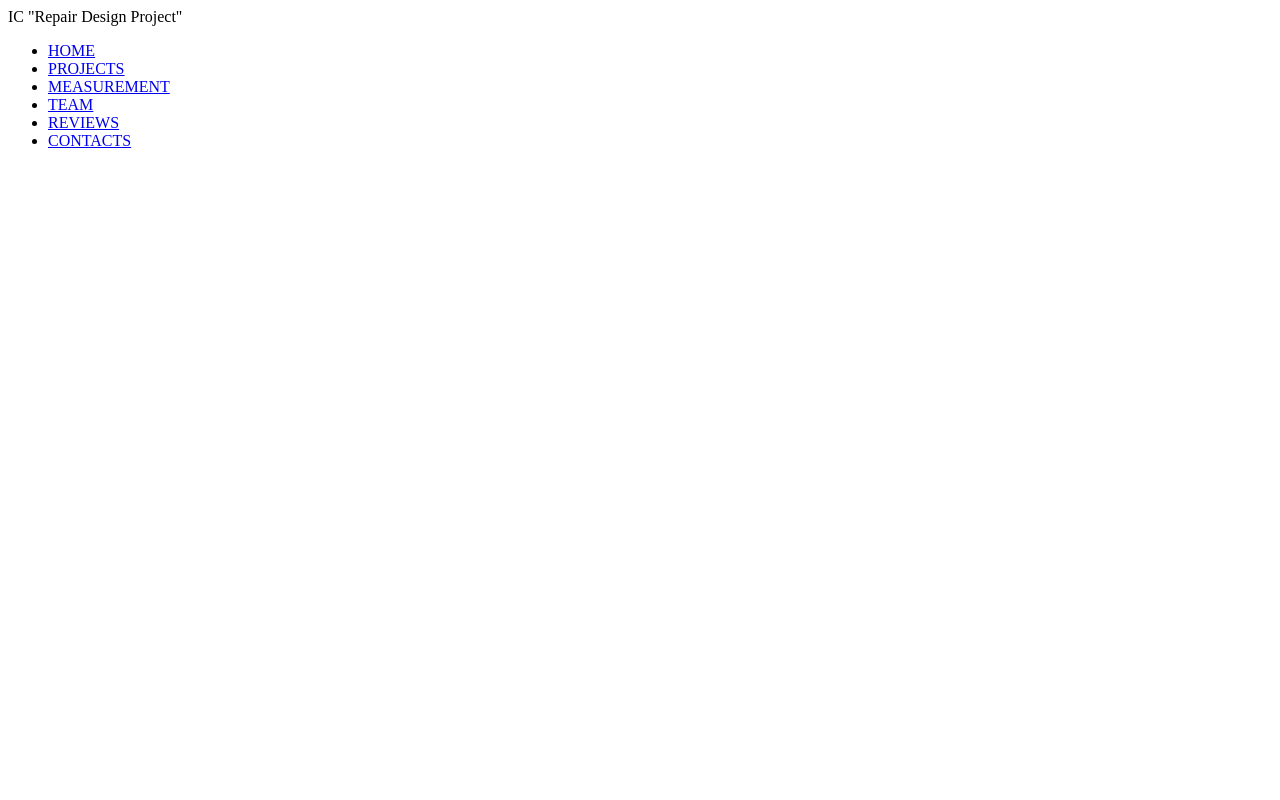
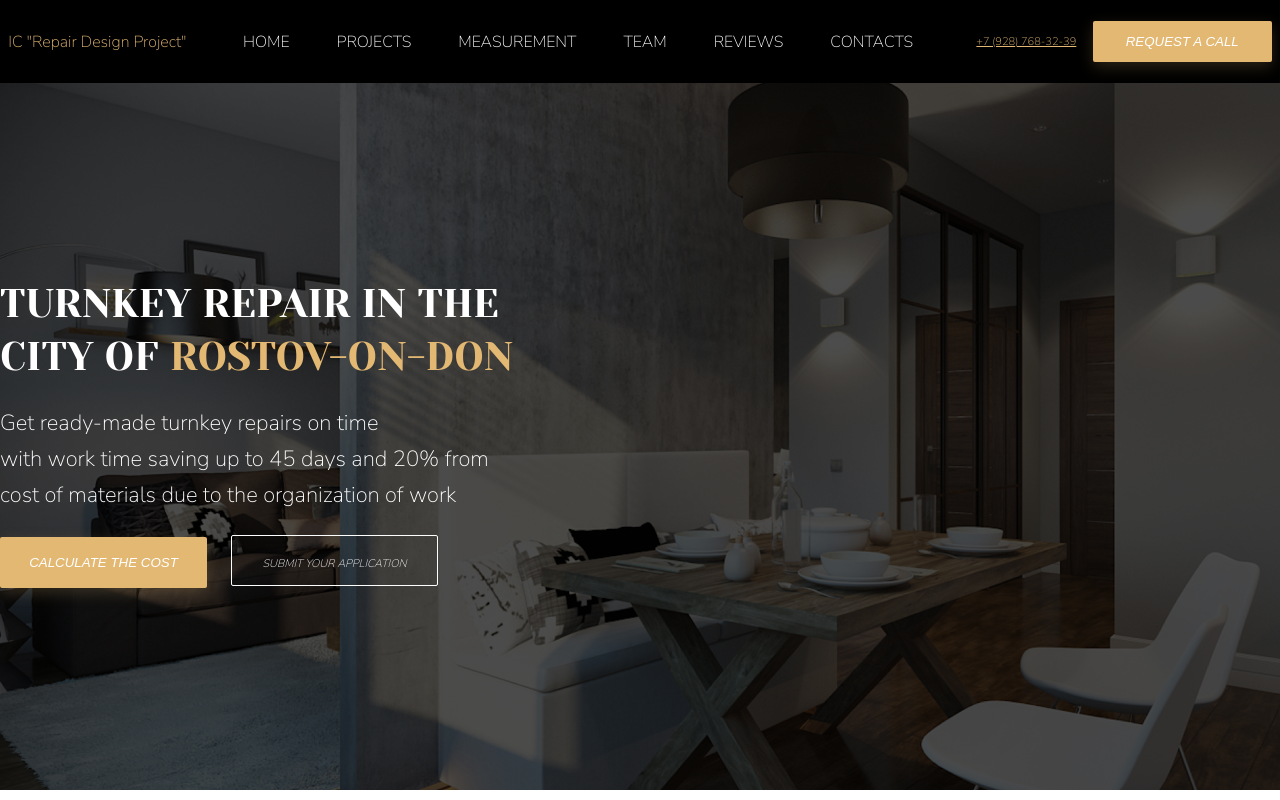
Before and after one commit to AlexRedov/LandingPage, a plain HTML site: page index.html in a window 1280 px wide. Drawn offline with Linux system fonts and the light colour scheme.

Commit message:
Create header and hero section

```diff
--- a/index.html
+++ b/index.html
@@ -5,24 +5,47 @@
     <meta http-equiv="X-UA-Compatible" content="IE=edge">
     <meta name="viewport" content="width=device-width, initial-scale=1.0">
     <link rel="stylesheet" href="./styles/style.css">
+    <link href="https://fonts.googleapis.com/css2?family=Nunito+Sans:wght@200&display=swap" rel="stylesheet">
+    <link href="https://fonts.googleapis.com/css2?family=Yeseva+One&display=swap" rel="stylesheet">
     <title>Document</title>
 </head>
 <body>
     <header class="header">
-        <div class="logo">
-            IC "Repair Design Project"
+        <div class="container header_content">
+            <div class="logo">
+                IC "Repair Design Project"
+            </div>
+            <nav>
+                <ul  class="headernav">
+                    <li class="headernav__item"><a href="#">HOME</a></li>
+                    <li class="headernav__item"><a href="#">PROJECTS</a></li>
+                    <li class="headernav__item"><a href="#">MEASUREMENT</a></li>
+                    <li class="headernav__item"><a href="#">TEAM</a></li>
+                    <li class="headernav__item"><a href="#">REVIEWS</a></li>
+                    <li class="headernav__item"><a href="#">CONTACTS</a></li>
+                </ul>
+
+            </nav>
+            <p class="phone">+7 (928) 768-32-39 </p>
+            <button class="button">Request a call</button>
         </div>
-        <nav>
-            <ul>
-                <li><a href="#">HOME</a></li>
-                <li><a href="#">PROJECTS</a></li>
-                <li><a href="#">MEASUREMENT</a></li>
-                <li><a href="#">TEAM</a></li>
-                <li><a href="#">REVIEWS</a></li>
-                <li><a href="#">CONTACTS</a></li>
+    </header>
+    <main>
+        <section class="hero">
+            <div class="container hero_content">
+                <h1 class="title">Turnkey Repair in the<br> city of <span>Rostov-on-Don</span></h1>
+                <p class="benefit">
+                    Get ready-made turnkey repairs on time<br>
+                    with work time saving up to 45 days and 20% from<br>
+                    cost of materials due to the organization of work
+                </p>
+                <button class="button hero_button">CALCULATE THE COST</button>
+                <button id="button2">SUBMIT YOUR APPLICATION</button>
 
-            </ul>
-        </nav>
-    </header>
+            </div>
+            <div class="hero_overlay"></div>
+
+        </section>
+    </main>
 </body>
 </html>
--- a/styles/style.css
+++ b/styles/style.css
@@ -0,0 +1,133 @@
+body {
+    margin: 0;
+    font-family: Nunito Sans, Arial;
+}
+body * {
+    box-sizing: border-box;
+}
+
+.container {
+    max-width: 1440px;
+    margin: 0 auto;
+}
+
+.button {
+    background: #E3B873;
+    box-shadow: 0px 5px 15px rgba(227, 184, 115, 0.2);
+    border-radius: 2px;
+    outline: 0;
+    border: 0;
+    padding: 13px 33px;
+    text-transform: uppercase;
+    color: white;
+    font-style: italic;
+}
+
+.logo {
+    color: #E3B873;
+}
+
+.header {
+    background-color: black;
+}
+
+.header_content {
+    display: flex;
+    justify-content: space-around;
+    height: 83px;
+    align-items: center;
+}
+
+.headernav {
+    list-style: none;
+    display: flex;
+}
+
+.phone {
+    font-family: Nunito Sans;
+    font-style: normal;
+    font-weight: normal;
+    font-size: 11px;
+    line-height: 15px;
+    text-align: right;
+    text-decoration-line: underline;
+    color: #E3B873;
+}
+.headernav__item {
+    margin-right: 47px;
+}
+
+.headernav__item a {
+    color: white;
+    text-decoration: none;
+}
+
+.hero {
+    background-image: url('../images/hero.jpg');
+    background-size: cover;
+    height: 707px;
+    position: relative;
+    padding-top: 194px;
+
+}
+.hero_content{
+    position: relative;
+    z-index: 1;
+
+}
+.title {
+    margin: 0;
+    font-family: Yeseva One;
+    font-style: normal;
+    font-weight: normal;
+    font-size: 40px;
+    line-height: 53px;
+    text-transform: uppercase;
+    color: #FFFFFF;
+    margin-right: 627px;
+
+}
+
+.title span {
+    color: #E3B873;
+}
+
+.hero_overlay {
+    content: '';
+    position: absolute;
+    top:0;
+    bottom: 0;
+    right: 0;
+    left: 0;
+    background-color: rgba(0,0,0, .7);
+}
+.benefit {
+    font-family: Nunito Sans;
+    font-style: normal;
+    font-weight: normal;
+    font-size: 22px;
+    line-height: 36px;
+    color: #FFFFFF;
+
+}
+.hero_button {
+    width: 207px;
+    height: 51px;
+    margin-right: 20px;
+    padding: 0;
+}
+#button2 {
+    border: 1px solid #FFFFFF;
+    border-radius: 2px;
+    background-color: transparent;
+    font-family: Nunito Sans;
+    font-style: italic;
+    font-weight: normal;
+    font-size: 11px;
+    line-height: 15px;
+    text-align: center;
+    color: #FFFFFF;
+    padding: 20px 23px;
+    width: 207px;
+    height: 51px;
+}
```
Also changed, not shown: images/hero.jpg (added).
